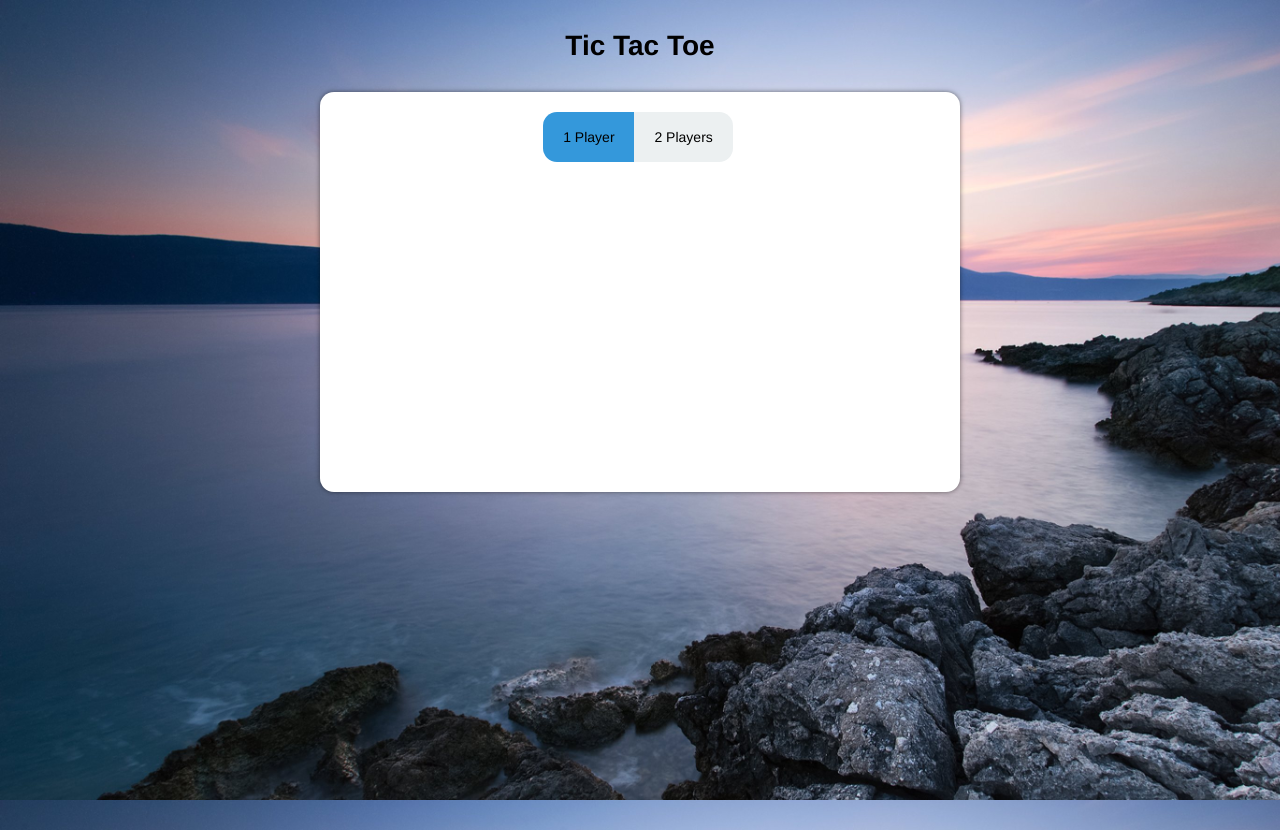
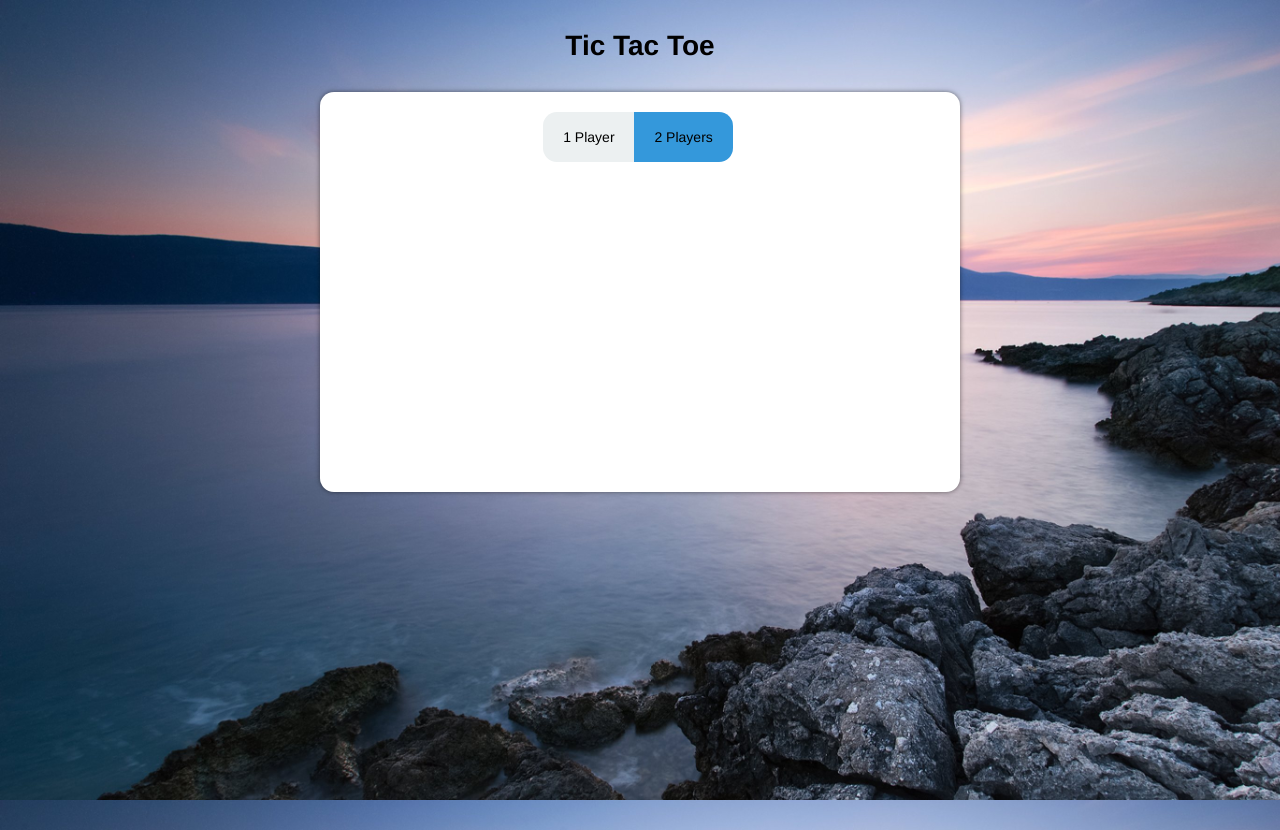
Before and after one commit to danielmoi/ga-01-tic-tac-toe, a plain HTML site: page src/index.html in a window 1280 px wide. Both pictures are taken after a click on the element "2 Players". Drawn offline with Linux system fonts and the light colour scheme.

Commit message:
Add toggle to nav pills

```diff
--- a/src/css/style.css
+++ b/src/css/style.css
@@ -22,14 +22,6 @@ body {
 body {
   background-image: url("../img/lake-us.jpeg");
   background-size: cover;
-}
-
-.active {
-  background-color: #3498db;
-}
-
-.inactive {
-  background-color: #ecf0f1;
 }
 
 .header {
@@ -68,6 +60,7 @@ body {
   text-align: center;
   line-height: 50px;
   cursor: pointer;
+  background-color: #ecf0f1;
 }
 
 .players1 {
@@ -146,3 +139,11 @@ button {
 button:focus {
   outline: none;
 }
+
+.active {
+  background-color: #3498db;
+}
+
+.inactive {
+  background-color: #ecf0f1;
+}
--- a/src/index.html
+++ b/src/index.html
@@ -22,7 +22,7 @@
       <div class="player-number">
         <div class="players-tab players1 active">
           <span>1 Player</span></div>
-        <div class="players-tab players2 inactive">2 Players</div>
+        <div class="players-tab players2">2 Players</div>
 
       </div>
     </div>
--- a/src/js/app.js
+++ b/src/js/app.js
@@ -132,3 +132,13 @@ $(document).on('click', '.square', function() {
 $('.reset').on('click', function() {
   reset();
 });
+
+$('.players1').on('click', function() {
+  $('.players1').addClass('active');
+  $('.players2').removeClass('active');
+});
+
+$('.players2').on('click', function() {
+  $('.players2').addClass('active');
+  $('.players1').removeClass('active');
+});
--- a/src/sass/_main.scss
+++ b/src/sass/_main.scss
@@ -14,14 +14,7 @@ body {
   background-size: cover;
 }
 
-// COLOURS
-.active {
-  background-color: $active;
-}
 
-.inactive {
-  background-color: $inactive;
-}
 // TYPOGRAPHY
 .header {
   text-align: center;
@@ -58,12 +51,14 @@ body {
   text-align: center;
   line-height: 50px;
   cursor: pointer;
+  background-color: $inactive;
 }
 
 .players1 {
   margin-left: -4px;
   border-top-left-radius: 1em;
   border-bottom-left-radius: 1em;
+
 }
 .players2{
   margin-left: -4px;
@@ -131,3 +126,12 @@ button {
     outline: none;
   }
 }
+
+// COLOURS
+.active {
+  background-color: $active;
+}
+
+.inactive {
+  background-color: $inactive;
+}
```
